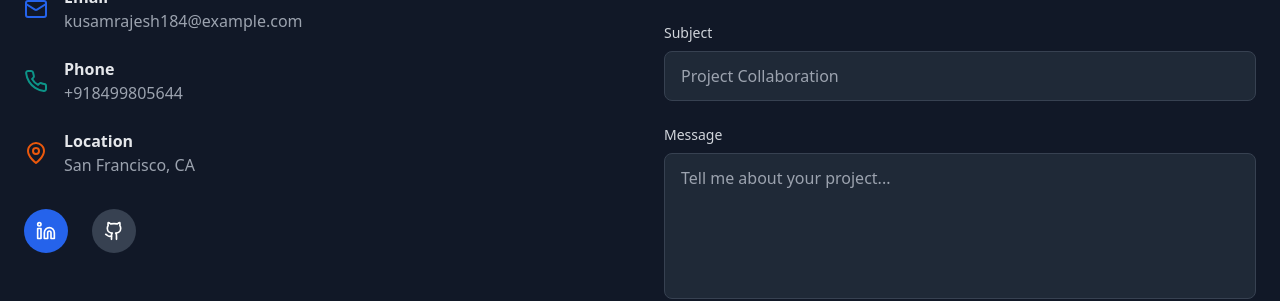
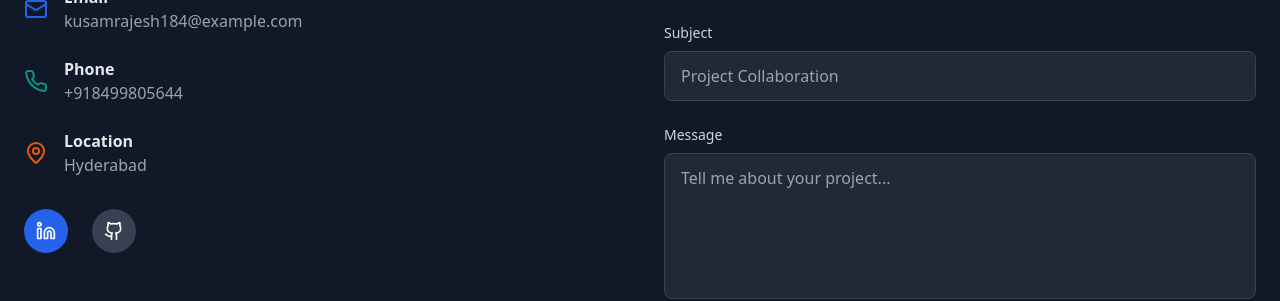
Before and after one commit to kusamrajesh/KusamRajesh-Portfolio, a React (Vite) app: page / in a window 1280 px wide. Shown: the part 4171-4472 px from the top of the page. Built offline with nearby package versions, Linux system fonts and the light colour scheme.

Commit message:
Updated Contact.tsx

```diff
--- a/src/components/Contact.tsx
+++ b/src/components/Contact.tsx
@@ -41,7 +41,7 @@ const Contact: React.FC = () => {
     {
       icon: <MapPin className="w-6 h-6 text-orange-600" />,
       title: "Location",
-      details: "San Francisco, CA",
+      details: "Hyderabad",
       link: null
     }
   ];
```
